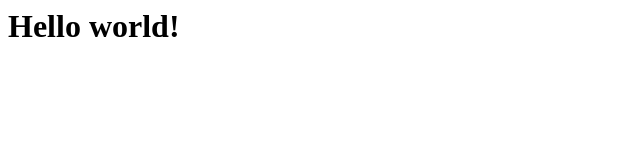
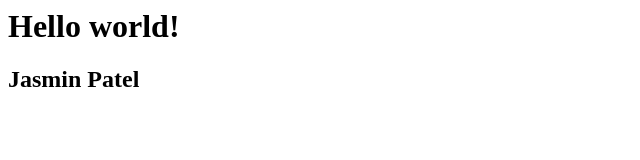
Before and after one commit to Jasminpatel1/Jasminpatel1.github.io, a plain HTML site: page index.html in a window 1280 px wide. Shown: the whole page, without its empty margins (0-640 px from the left). Drawn offline with Linux system fonts and the light colour scheme.

Commit message:
Update index.html

```diff
--- a/index.html
+++ b/index.html
@@ -1 +1,2 @@
 <h1>Hello world!</h1>
+<h2>Jasmin Patel</h2>
```
